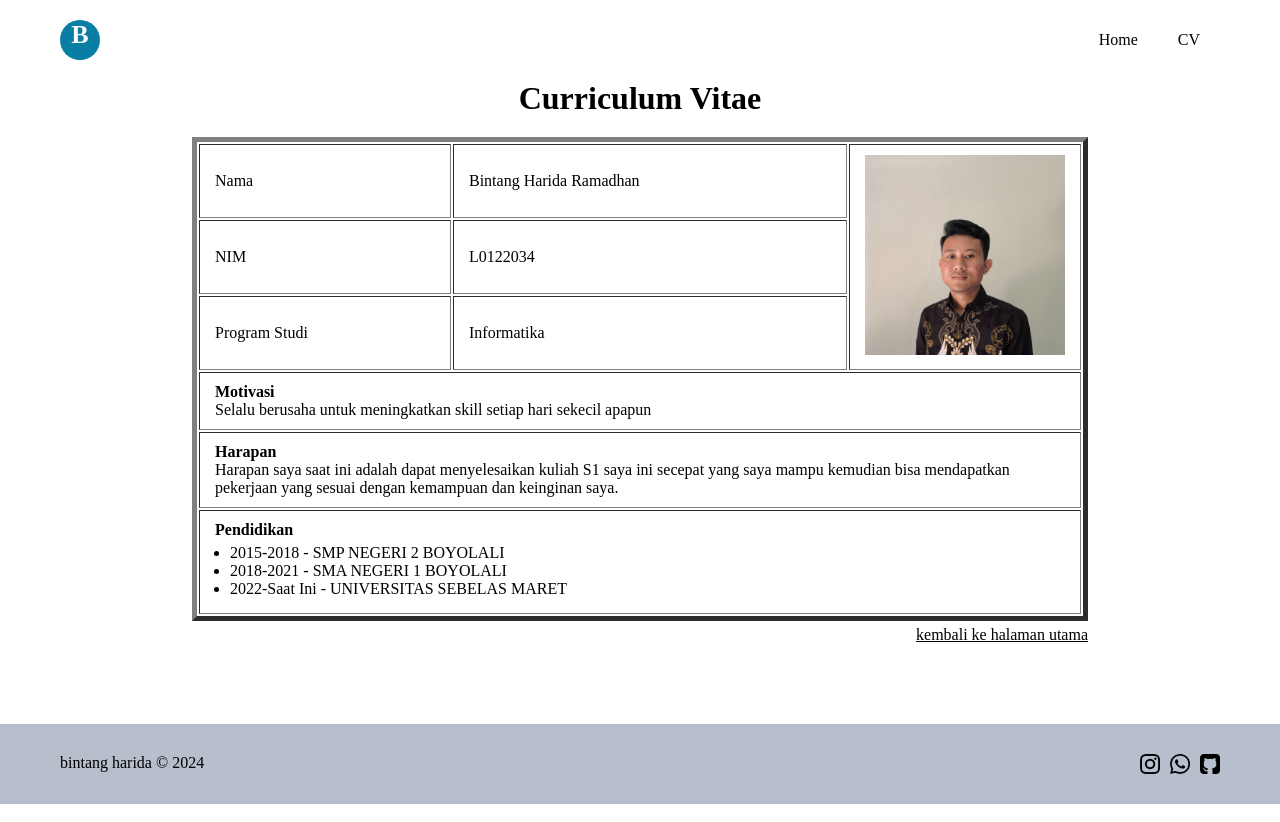
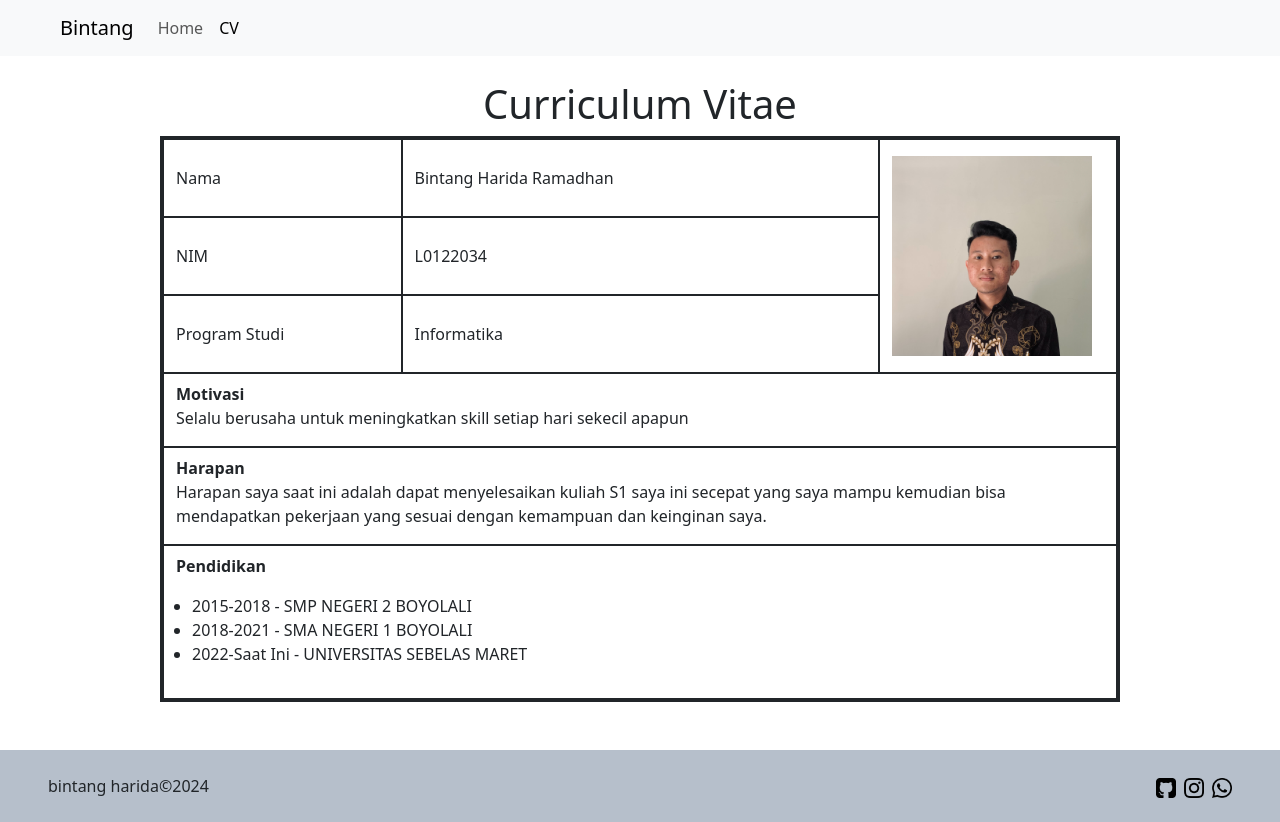
Before and after one commit to bintanghr/pemweb-2024, a plain HTML site: page cv.html in a window 1280 px wide. Drawn offline with nearby package versions, Linux system fonts and the light colour scheme; a web font is replaced by a local one.

Commit message:
bootstrap

```diff
--- a/cv.html
+++ b/cv.html
@@ -1,77 +1,94 @@
+<!-- LO122034 -->
+<!-- Bintang Harida Ramadhan -->
 <!DOCTYPE html>
 <html lang="en">
-
 <head>
   <meta charset="UTF-8">
   <meta name="viewport" content="width=device-width, initial-scale=1.0">
   <title>CV Bintang</title>
-  <link rel="stylesheet" href="style.css" />
+  <!-- <link rel="stylesheet" href="style.css" /> -->
+  <link href="https://cdn.jsdelivr.net/npm/bootstrap@5.3.3/dist/css/bootstrap.min.css" rel="stylesheet"
+    integrity="sha384-QWTKZyjpPEjISv5WaRU9OFeRpok6YctnYmDr5pNlyT2bRjXh0JMhjY6hW+ALEwIH" crossorigin="anonymous">
 </head>
-
 <body>
-  <header>
-    <nav>
-      <h3 class="logo">B</h3>
-      <ul class="nav-list">
-        <li><a href="index.html">Home</a></li>
-        <li><a href="#">CV</a></li>
+  <nav class="navbar navbar-expand-lg bg-body-tertiary m-0 px-5 py-2">
+    <div class="container-fluid">
+      <a class="navbar-brand" href="">Bintang</a>
+      <div class="collapse navbar-collapse" id="navbarNav">
+        <ul class="navbar-nav">
+          <li class="nav-item">
+            <a class="nav-link" aria-current="page" href="index.html">Home</a>
+          </li>
+          <li class="nav-item">
+            <a class="nav-link active" href="">CV</a>
+          </li>
+          <!-- <li class="nav-item">
+            <a class="nav-link" href="">About</a>
+          </li> -->
         </ul>
+      </div>
+    </div>
   </nav>
-  </header>
-  <h1 align="center">Curriculum Vitae</h1>
-  <div class="table-container">
-    <table class="cv-table" border="5" width="100%" cellpadding="10">
-      <tr>
-        <td>Nama</td>
-        <td>Bintang Harida Ramadhan</td>
-        <td rowspan="3" align="center" width="200px">
-          <img src="images/foto-2.jpg" width="200px" />
-        </td>
-      </tr>
-      <tr>
-        <td>NIM</td>
-        <td>L0122034</td>
-      </tr>
-      <tr>
-        <td>Program Studi</td>
-        <td>Informatika</td>
-      </tr>
-      <tr>
-        <td colspan="3">
+  <main>
+    <div class="container d-flex justify-content-center mt-4">
+      <h1 class="">Curriculum Vitae</h1>
+    </div>
+    <article>
+      <div class="container h-100 w-75 border border-3 border-dark">
+        <div class="row">
+          <div class="col-9 d-flex flex-column">
+            <div class="row h-50">
+              <div class="col-4 d-flex align-items-center border border-dark">Nama</div>
+              <div class="col d-flex align-items-center border border-dark">Bintang Harida Ramadhan</div>
+            </div>
+            <div class="row h-50">
+              <div class="col-4 d-flex align-items-center border border-dark">NIM</div>
+              <div class="col d-flex align-items-center border border-dark">L0122034</div>
+            </div>
+            <div class="row h-50">
+              <div class="col-4 d-flex align-items-center border border-dark">Program Studi</div>
+              <div class="col d-flex align-items-center border border-dark">Informatika</div>
+            </div>
+          </div>
+          <div class="col-3 border border-dark">
+            <img src="images/foto-2.jpg" alt="foto bintang" width="200px" class="img-fluid my-3" />
+          </div>
+        </div>
+        <div class="row d-flex align-items-center border border-dark">
+          <p class="mt-2">
             <b>Motivasi</b>
             </br>
             Selalu berusaha untuk meningkatkan skill setiap hari sekecil apapun
-        </td>
-      </tr>
-      <tr>
-        <td colspan="3">
+          </p>
+        </div>
+        <div class="row d-flex align-items-center border border-dark">
+          <p class="mt-2">
             <b>Harapan</b>
             <br>
             Harapan saya saat ini adalah dapat menyelesaikan kuliah S1 saya ini secepat yang saya mampu kemudian bisa
             mendapatkan pekerjaan yang sesuai dengan kemampuan dan keinginan saya.
             </br>
-      </tr>
-      <tr colspan="3">
-        <td colspan="3">
+          </p>
+        </div>
+        <div class="row d-flex align-items-center border border-dark">
+          <p class="mt-2">
             <b>Pendidikan</b>
-          <br>
-          <ul>
+            <ul class="ms-3">
               <li>2015-2018 - SMP NEGERI 2 BOYOLALI</li>
               <li>2018-2021 - SMA NEGERI 1 BOYOLALI</li>
               <li>2022-Saat Ini - UNIVERSITAS SEBELAS MARET</li>
             </ul>
-        </td>
-      </tr>
-    </table>
-    <a href="index.html">kembali ke halaman utama</a>
+          </p>
         </div>
-
-  <footer>
-    <p class="copy-right">bintang harida &copy; 2024</p>
-    <img src="images/instagram.png" class="icon">
-    <img src="images/whatsapp.png" class="icon">
-    <img src="images/github-sign.png" class="icon">
+      </div>
+    </article>
+  </main>
+  <footer class="d-flex flex-row  gap-2 mt-5 p-4 px-5 align-items-center text-align-center"
+    style="background: #b6bfcb;">
+    <p class="me-auto my-auto">bintang harida&copy;2024</p>
+    <a href="https://github.com/bintanghr"><img src="images/github-sign.png" width="20px"></a>
+    <a href="https://instagram.com/bintanghrr"><img src="images/instagram.png" width="20px"></a>
+    <a href="https://wa.me/6281391561584"><img src="images/whatsapp.png" width="20px"></a>
   </footer>
 </body>
-
 </html>
```
Also changed, not shown: index.html (+38 -30 lines). Lines whose indentation alone changed are shown as unchanged.
